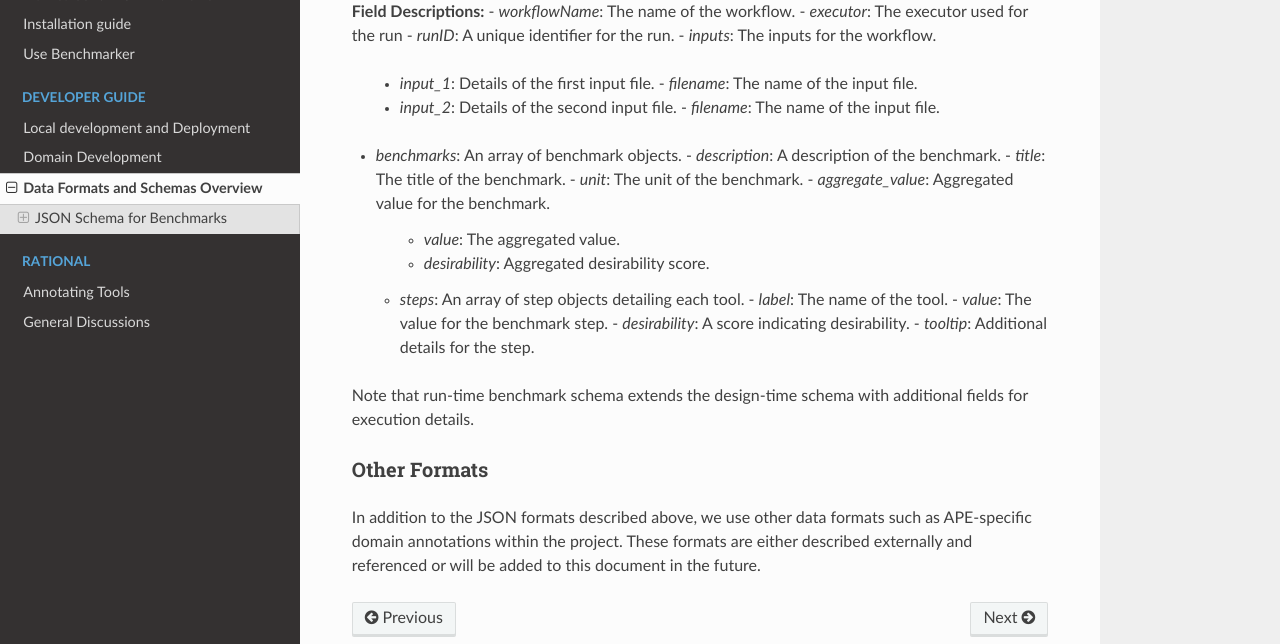
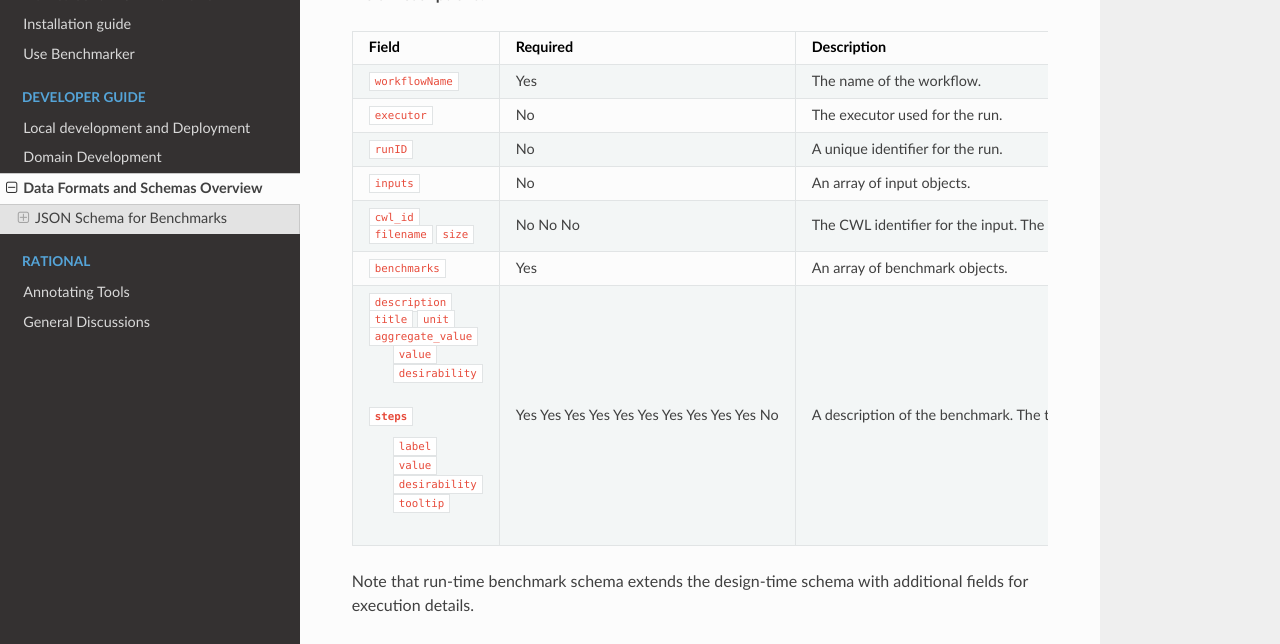
Before and after one commit to Workflomics/workflomics-readthedocs, a Sphinx documentation site: the page built from docs/source/dev/standards.rst, in a window 1280 px wide and 900 px high, scrolled down 1391 px, cut to the strip 256-900 px from the top of the window. Built offline with Sphinx 7.4.7 and the Read the Docs theme 2.0.0, drawn with Linux system fonts in a browser that asks for light colours; some of the changed text lies outside the part shown.

Commit message:
Update schema and the description visualisation

```diff
--- a/docs/source/dev/standards.rst
+++ b/docs/source/dev/standards.rst
@@ -39,14 +39,13 @@ JSON Schemas
             "workflowName": "string",
             "executor": "string",
             "runID": "string",
-            "inputs": {
-                "input_1": {
-                    "filename": "string"
-                },
-                "input_2": {
-                    "filename": "string"
+            "inputs": [
+                {
+                    "cwl_id": "string",
+                    "filename": "string",
+                    "size": "number"
                 }
-            },
+    ],
             "benchmarks": [
                 {
                     "description": "string",
@@ -74,26 +73,39 @@ JSON Schemas
    :alt: Run-Time Benchmark Visualization
 
 **Field Descriptions:**
-- `workflowName`: The name of the workflow.
-- `executor`: The executor used for the run
-- `runID`: A unique identifier for the run.
-- `inputs`: The inputs for the workflow.
-  - `input_1`: Details of the first input file.
-    - `filename`: The name of the input file.
-  - `input_2`: Details of the second input file.
-    - `filename`: The name of the input file.
-- `benchmarks`: An array of benchmark objects.
-  - `description`: A description of the benchmark.
-  - `title`: The title of the benchmark.
-  - `unit`: The unit of the benchmark.
-  - `aggregate_value`: Aggregated value for the benchmark.
-    - `value`: The aggregated value.
-    - `desirability`: Aggregated desirability score.
-  - `steps`: An array of step objects detailing each tool.
-    - `label`: The name of the tool.
-    - `value`: The value for the benchmark step.
-    - `desirability`: A score indicating desirability.
-    - `tooltip`: Additional details for the step.
+
++---------------------+----------+-----------------------------------------------------------+
+| Field               | Required | Description                                               |
++=====================+==========+===========================================================+
+| ``workflowName``    | Yes      | The name of the workflow.                                 |
++---------------------+----------+-----------------------------------------------------------+
+| ``executor``        | No       | The executor used for the run.                            |
++---------------------+----------+-----------------------------------------------------------+
+| ``runID``           | No       | A unique identifier for the run.                          |
++---------------------+----------+-----------------------------------------------------------+
+| ``inputs``          | No       | An array of input objects.                                |
++---------------------+----------+-----------------------------------------------------------+
+|  ``cwl_id``         | No       | The CWL identifier for the input.                         |
+|  ``filename``       | No       | The name of the input file.                               |
+|  ``size``           | No       | The size of the input file.                               |
++---------------------+----------+-----------------------------------------------------------+
+| ``benchmarks``      | Yes      | An array of benchmark objects.                            |
++---------------------+----------+-----------------------------------------------------------+
+|  ``description``    | Yes      | A description of the benchmark.                           |
+|  ``title``          | Yes      | The title of the benchmark.                               |
+|  ``unit``           | Yes      | The unit of the benchmark.                                |
+|  ``aggregate_value``| Yes      | Aggregated value for the benchmark.                       |
+|   ``value``         | Yes      | The aggregated value.                                     |
+|   ``desirability``  | Yes      | Aggregated desirability score.                            |
+|  ``steps``          | Yes      | An array of step objects detailing each tool.             |
+|   ``label``         | Yes      | The name of the tool.                                     |
+|   ``value``         | Yes      | The value for the benchmark step.                         |
+|   ``desirability``  | Yes      | A score indicating desirability.                          |
+|   ``tooltip``       | No       | Additional details for the step.                          |
++---------------------+----------+-----------------------------------------------------------+
+
+
+
 
 
 Note that run-time benchmark schema extends the design-time schema with additional fields for execution details.
```
